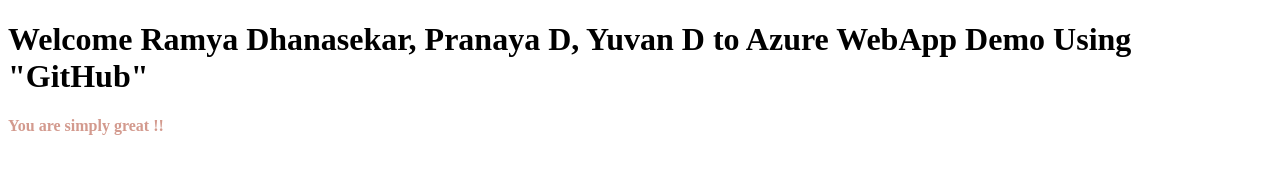
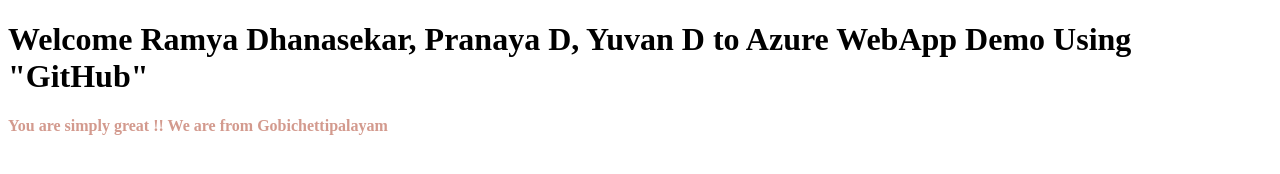
Before and after one commit to softensekar/azureme, a plain HTML site: page index.html in a window 1280 px wide. Drawn offline with Linux system fonts and the light colour scheme.

Commit message:
Update index.html

```diff
--- a/index.html
+++ b/index.html
@@ -6,5 +6,7 @@
 
 <h1> Welcome Ramya Dhanasekar, Pranaya D, Yuvan D to Azure WebApp Demo Using "GitHub" </h1>
 <span style='color:#D39A8E;font-size:12pt;'> <B> You are simply great !! </span>
+<span style='color:#D39A8E;font-size:12pt;'> <B> We are from Gobichettipalayam </span>
+
 </body>
 </html>
```
